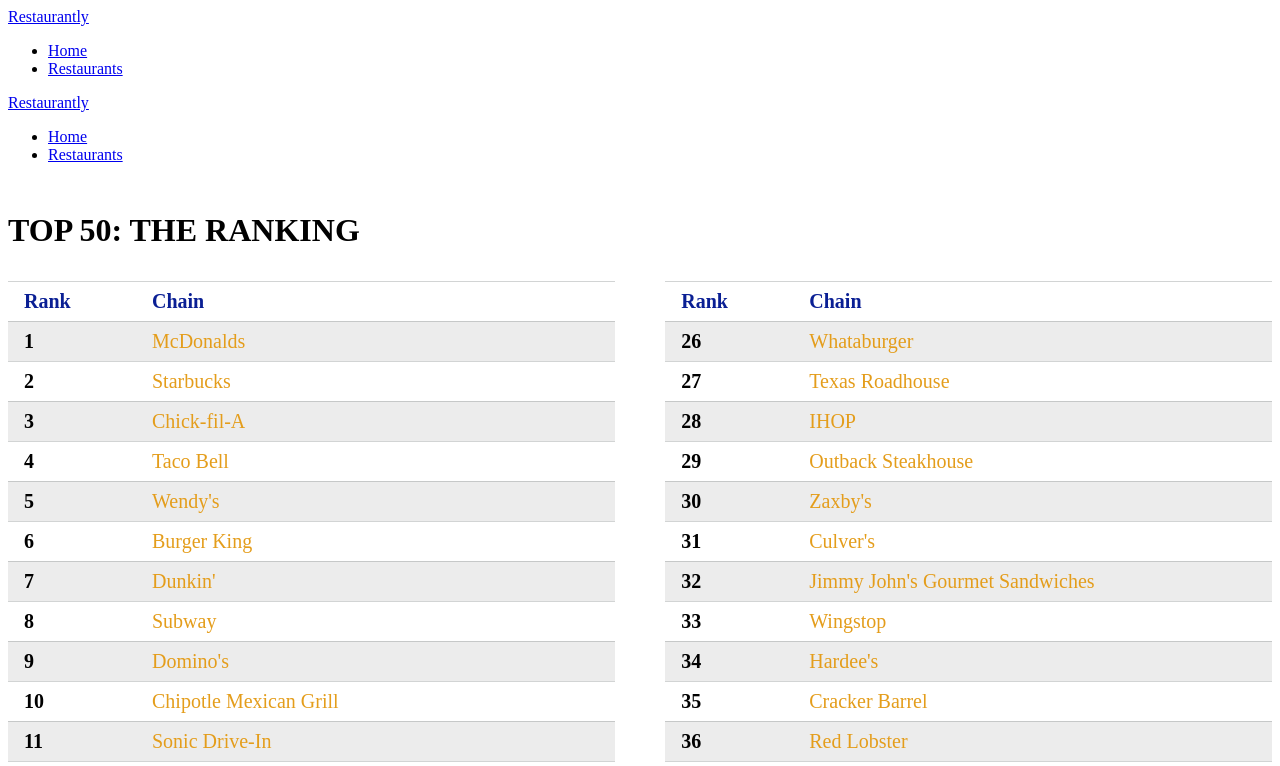
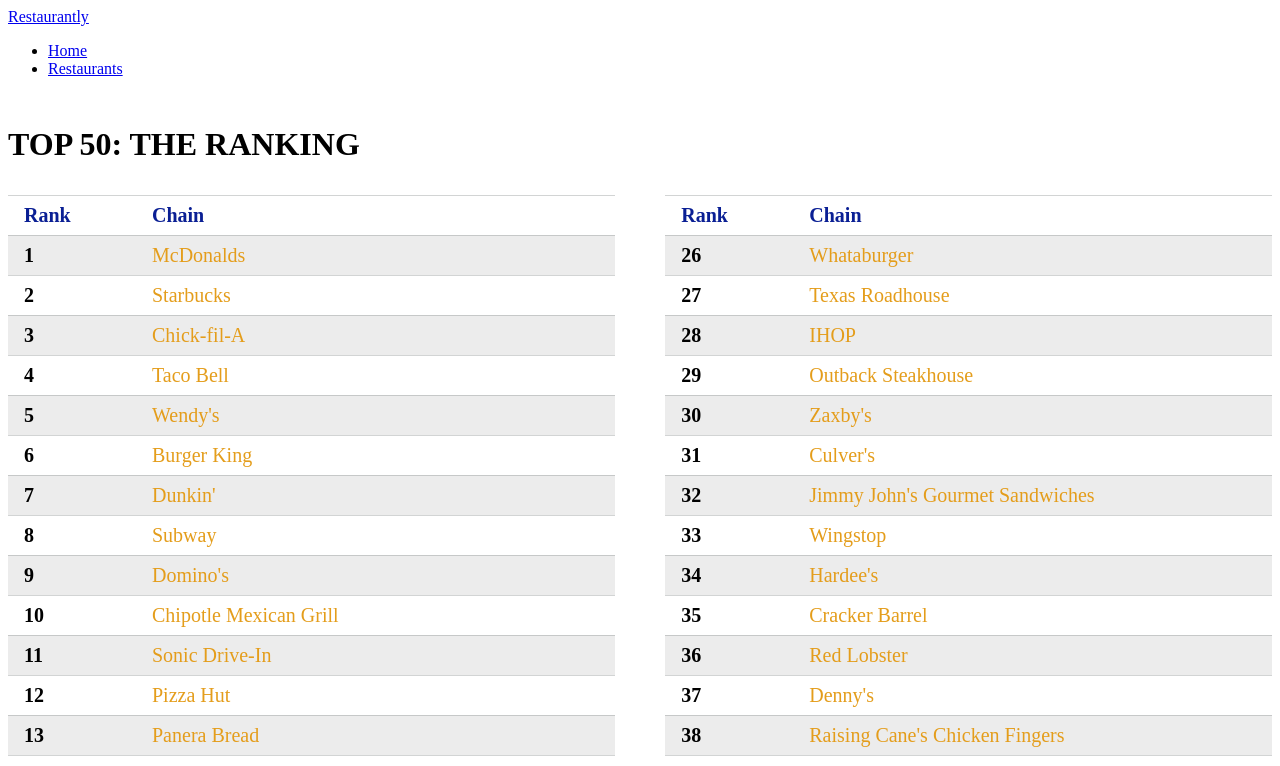
Before and after one commit to ivb3989/restaurant-app, a Nuxt app: page /restaurants in a window 1280 px wide. Shown: the top 766 px of the page. Built offline with nearby package versions, Linux system fonts and the light colour scheme.

Commit message:
add custom layout

```diff
--- a/pages/restaurants/index.vue
+++ b/pages/restaurants/index.vue
@@ -1,8 +1,9 @@
 <template>
     <div>
-        <Nav />
-        <div class="container">
-            <RestaurantTable />
-        </div>
+        <NuxtLayout name="custom">
+            <div class="container">
+                <RestaurantTable />
+            </div>
+        </NuxtLayout>
     </div>
 </template>
```
